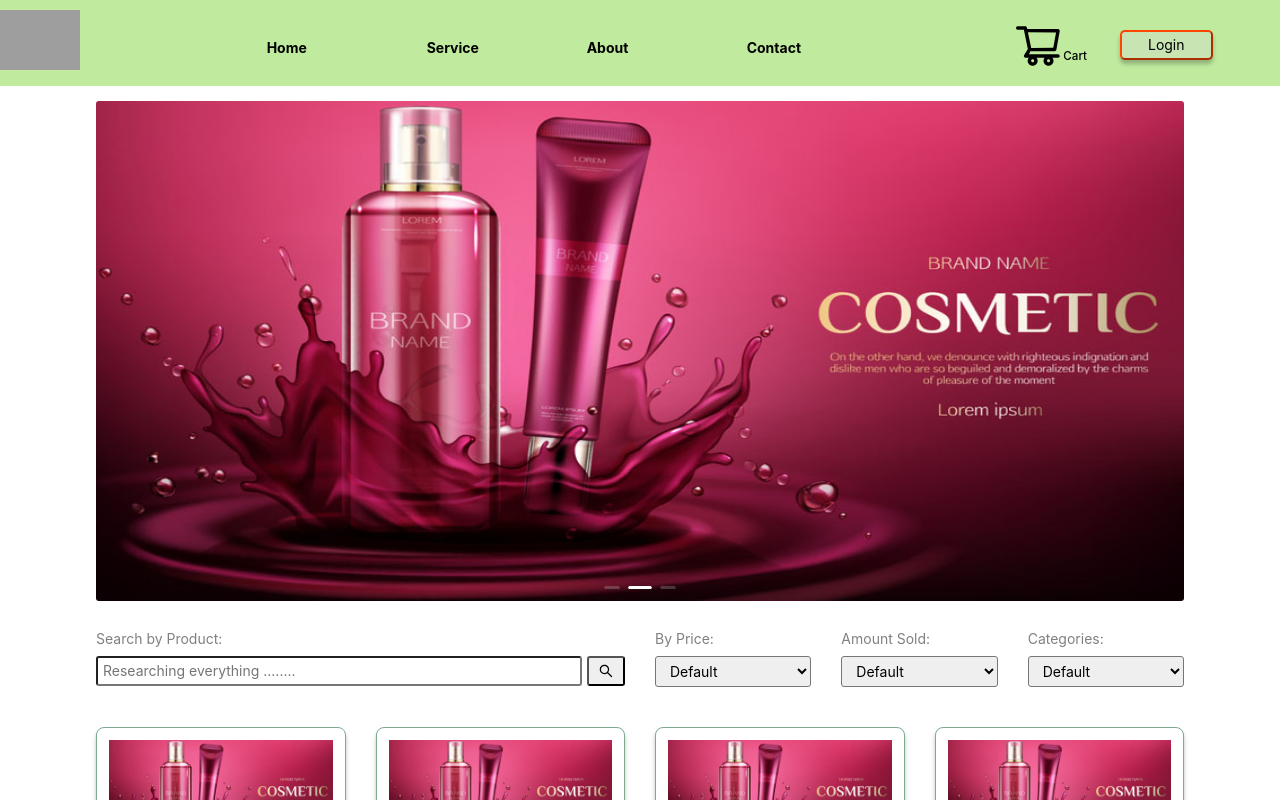
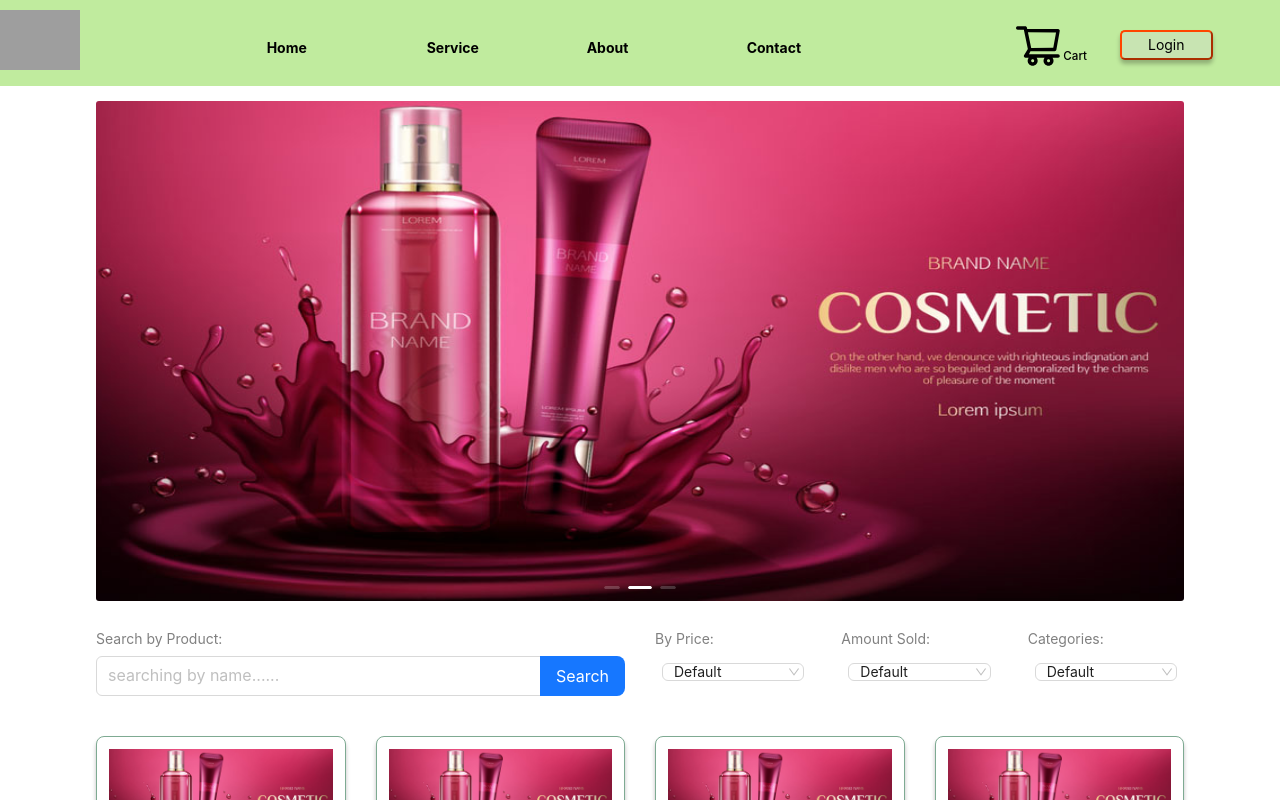
Before and after one commit to st-quy/m-ecom-fe, a React (Vite) app in the folder E-cosmetic/: page / in a window 1280 px wide. Shown: the top 800 px of the page. Built offline with nearby package versions, Linux system fonts and the light colour scheme; grey boxes are pictures that could not be loaded.

Commit message:
feture/homepage

```diff
--- a/E-cosmetic/package.json
+++ b/E-cosmetic/package.json
@@ -8,6 +8,7 @@
     "build": "tsc && vite build",
     "lint": "eslint . --ext ts,tsx --report-unused-disable-directives --max-warnings 0",
     "preview": "vite preview",
+    "test": "jest",
     "lint:fix": "eslint --fix src --ext ts,tsx",
     "prettier": "prettier --check \"src/**/(*.tsx|*.ts|*.css|*.scss)\"",
     "prettier:fix": "prettier --write \"src/**/(*.tsx|*.ts|*.css|*.scss)\""
@@ -30,6 +31,7 @@
     "eslint-plugin-prettier": "^5.0.0-alpha.2",
     "eslint-plugin-react-hooks": "^4.6.0",
     "eslint-plugin-react-refresh": "^0.4.3",
+    "jest": "^29.6.2",
     "prettier": "^3.0.1",
     "sass": "^1.65.1",
     "typescript": "^5.0.2",
--- /dev/null
+++ b/E-cosmetic/src/component/atoms/input/input.scss
@@ -0,0 +1,13 @@
+
+
+
+  .custom-search .ant-btn-primary {
+    background-color: rgba(129, 215, 62, 0.5);
+    color:black
+  }
+  .custom-search .ant-btn-primary:hover {
+    background: linear-gradient(180deg, #C8E4B2 0%, #C8E4B2 0.01%, #9ED2BE 47.92%, #7EAA92 100%);
+  }
+  .custom-search .custom-enter-button:hover {
+    color: black;
+  }
--- /dev/null
+++ b/E-cosmetic/src/component/atoms/input/input.tsx
@@ -0,0 +1,18 @@
+import React from 'react';
+import { Input } from 'antd';
+
+const { Search } = Input;
+const onSearch = (value: string) => console.log(value);
+
+const InputComponent: React.FC = () => (
+  <Search
+    placeholder="searching by name......"
+    allowClear
+    enterButton={<span className="custom-enter-button">Search</span>} // Thêm lớp tùy chỉnh cho nút "Search"
+    size="large"
+    onSearch={onSearch}
+    className="custom-search" // Thêm lớp tùy chỉnh cho thành phần Search
+  />
+);
+
+export default InputComponent;
--- /dev/null
+++ b/E-cosmetic/src/component/atoms/select/selectarange.tsx
@@ -0,0 +1,27 @@
+import React from 'react';
+import { Select } from 'antd';
+
+const handleChange = (name: string, value: { value: string; label: React.ReactNode }) => {
+  console.log(name, value);
+};
+
+const SelectComponent: React.FC<{ name: string }> = ({ name }) => (
+  <Select
+    labelInValue
+    defaultValue={{ value: 'default', label: 'Default' }}
+    style={{ width: "100%", padding: "7px" }} // Adjusted height to 7px
+    onChange={(value) => handleChange(name, value)}
+    options={[
+      {
+        value: 'ESC',
+        label: 'Hight to Low',
+      },
+      {
+        value: 'DESC',
+        label: 'Low to Hight',
+      },
+    ]}
+  />
+);
+
+export default SelectComponent;
--- a/E-cosmetic/src/main.scss
+++ b/E-cosmetic/src/main.scss
@@ -14,3 +14,4 @@
 @import './pages/HomePage/register/register.scss';
 @import './component/atoms/cardproduct/cartProduct';
 @import './component/atoms/slider/slider';
+@import './component/atoms/input/input.scss';
--- a/E-cosmetic/src/pages/HomePage/home/home.tsx
+++ b/E-cosmetic/src/pages/HomePage/home/home.tsx
@@ -1,10 +1,10 @@
 import React from "react";
 import { Col, Row } from "antd";
 
-import { SearchOutlined  } from '@ant-design/icons';
 import CardProduct from "~/component/atoms/cardproduct/cartProduct";
 
-
+import SelectComponent from "~/component/atoms/select/selectarange";
+import InputComponet from "~/component/atoms/input/input";
 
 const Home: React.FC = () => {
   return (
@@ -14,18 +14,9 @@ const Home: React.FC = () => {
     <Row gutter={[30,0]}>
 
       <Col className="col" sm={12} md={9} lg={12} xl={12}>
-        <form action="" id="search" >
         <label  className="search-label search-name">
-
-          <input
-            type="text"
-            id="searchInput"
-            placeholder="Researching everything ........"
-            style={{ width:"100%" }}
-          />
-          <button id="search-btn"><SearchOutlined /></button>
-          </label>
-        </form>
+        </label>
+       <InputComponet/>
       </Col>
       <Col className="col" sm={12} md={5} lg={4} xl={4}>
      <div className="form-group">
@@ -33,11 +24,8 @@ const Home: React.FC = () => {
   </label>
 
 
-  <select className="select">
-    <option value="default">Default</option>
-    <option value="lowToHigh">Low to High</option>
-    <option value="highToLow">High to Low</option>
-  </select>
+  <SelectComponent name="selectPrice" />
+
 
 </div>
       </Col>
@@ -46,11 +34,8 @@ const Home: React.FC = () => {
           <label  className="search-label search-amountsold">
 
           </label>
-          <select  className="select">
-            <option value="default">Default</option>
-            <option value="lowToHigh">Low to High</option>
-            <option value="highToLow">High to Low</option>
-          </select>
+          <SelectComponent name="selectAmountSold" />
+
 
         </div>
       </Col>
@@ -59,11 +44,8 @@ const Home: React.FC = () => {
           <label  className="search-label search-categories">
           </label>
 
-          <select  className="select">
-            <option value="default">Default</option>
-            <option value="lowToHigh">Low to High</option>
-            <option value="highToLow">High to Low</option>
-          </select>
+          <SelectComponent name="selectCategories" />
+
 
         </div>
       </Col>
```
Also changed, not shown: E-cosmetic/src/component/atoms/select/select.tsx (deleted, +0 -46 lines), E-cosmetic/src/component/atoms/select/selectCategories.tsx (added, +39 -0 lines), E-cosmetic/src/Hook/useproduct.tsx (added), 2 other files (tests, documents, lock files or other folders).
